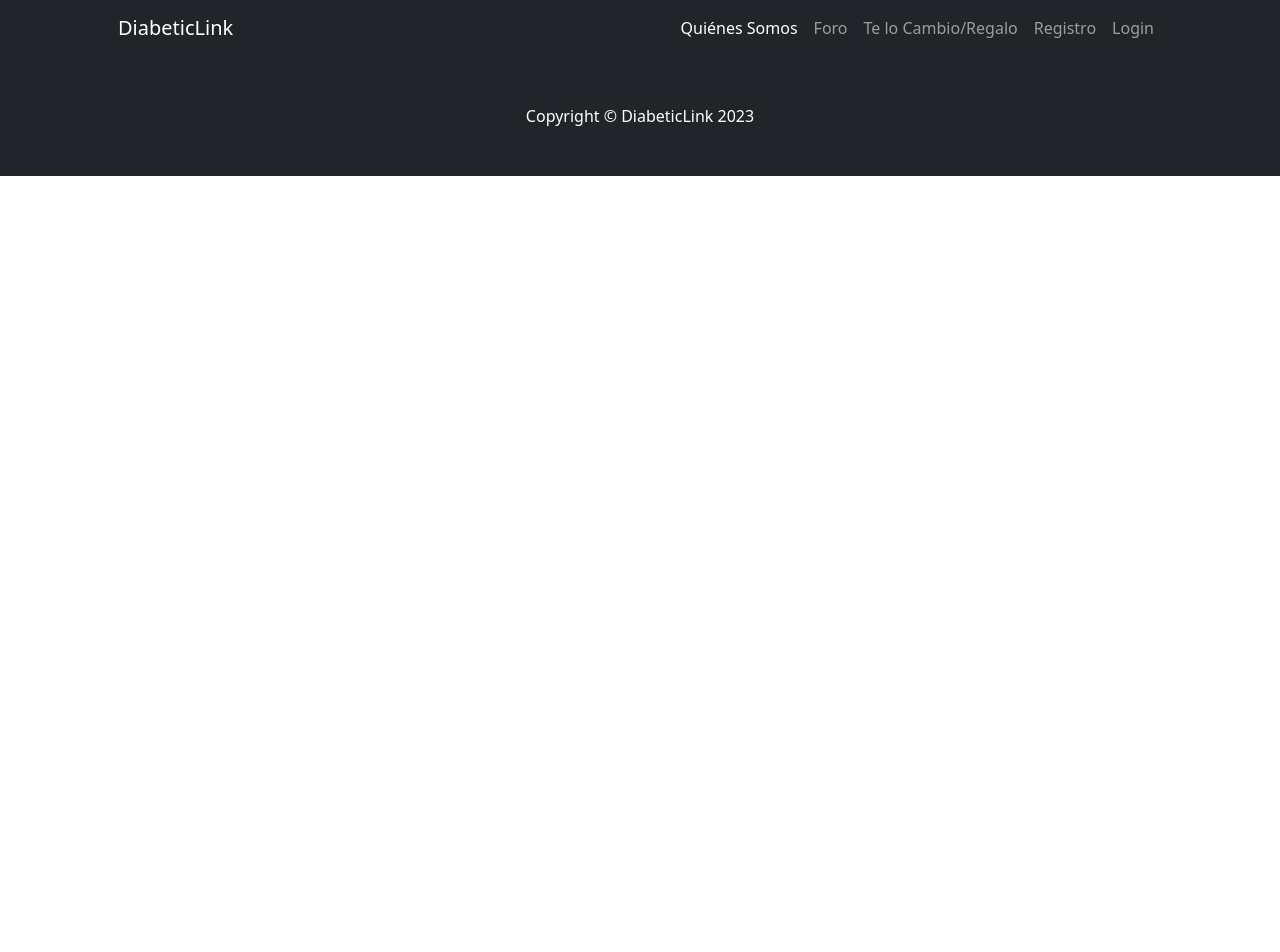
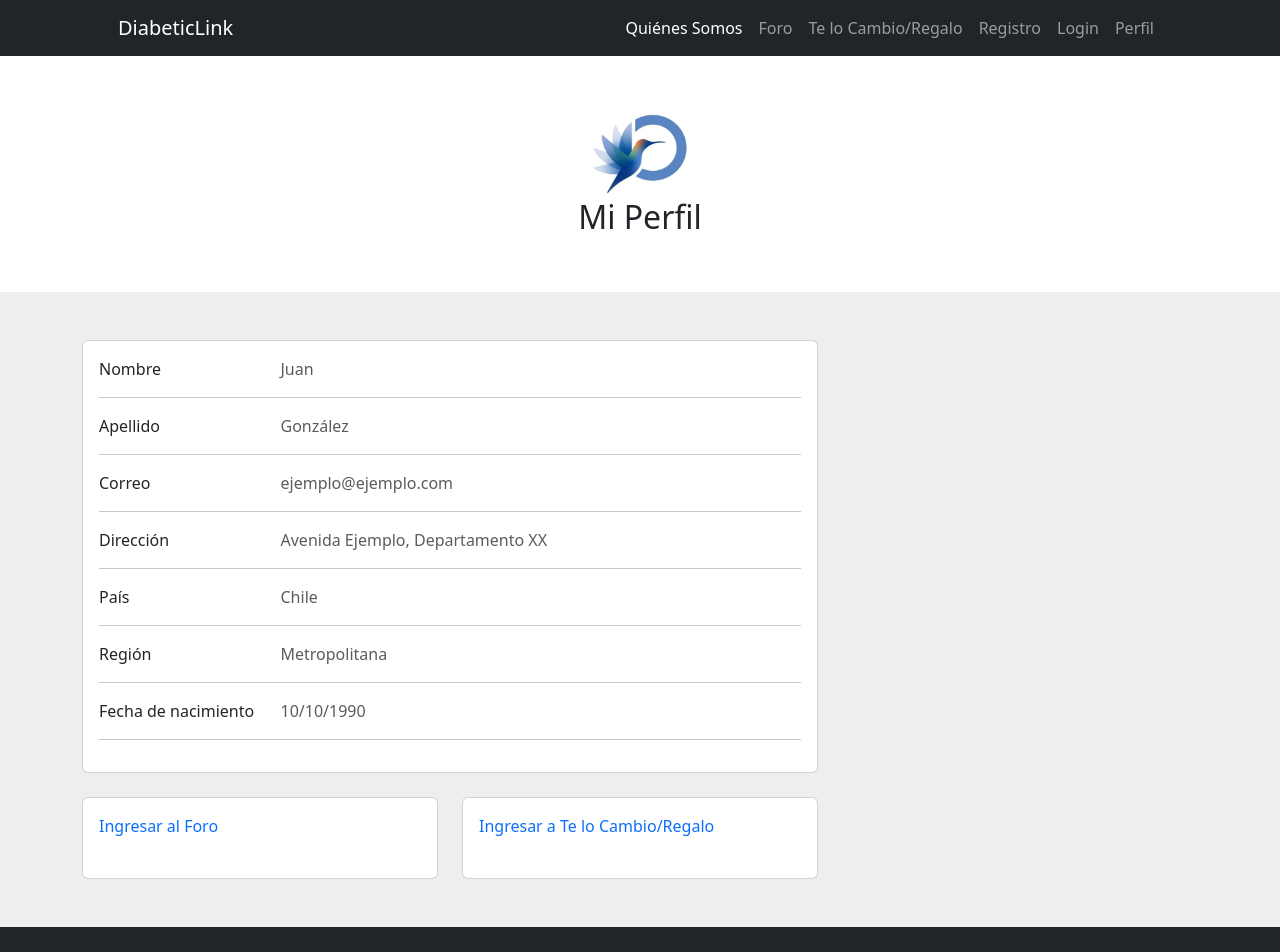
Before and after one commit to BiancaReset/FRONTEND-LUKABI, a React app: page /profile in a window 1280 px wide. Shown: the top 952 px of the page. Before the commit the page ends 800 px from the top, so only its background shows below. Built offline with nearby package versions, Linux system fonts and the light colour scheme.

Commit message:
diseño página perfil y link a perfil en navbar

```diff
--- a/src/js/App.jsx
+++ b/src/js/App.jsx
@@ -12,6 +12,7 @@ import NotFound from './pages/NotFound.jsx'
 import Noticias from './pages/Noticias.jsx'
 import QuienesSomos from './pages/QuienesSomos.jsx'
 import Registro from './pages/Registro.jsx'
+import Profile from './pages/Profile.jsx'
 import NavBar from './component/NavBar.jsx'
 import Footer from './component/Footer.jsx'
 import { ForoComent } from './component/ForoComent.jsx'
@@ -36,6 +37,9 @@ const App = () => {
                     <Route path="/noticias" element={<Noticias />} />
                     <Route path="/quienessomos" element={<QuienesSomos />} />
                     <Route path="/registro" element={<Registro />} />
+                    <Route path="/profile" element={<Profile />} />
+
+
                 </Routes>
                 <Footer />
             </BrowserRouter>
--- a/src/js/component/NavBar.jsx
+++ b/src/js/component/NavBar.jsx
@@ -38,6 +38,9 @@ function NavBar() {
 						<li className="nav-item">
 							<Link className="nav-link" to="/login">Login</Link>
 						</li>
+						<li className="nav-item">
+							<Link className="nav-link" to="/profile">Perfil</Link>
+						</li>
 					</ul>
 				</div>
 			</div>
--- a/src/js/pages/Login.jsx
+++ b/src/js/pages/Login.jsx
@@ -17,12 +17,12 @@ const Login = () => {
 
     const handleLogin = (event) => {
         event.preventDefault();
-        console.log(values);
+        login(values);
     };
 
     const login = async (credenciales) => {
         try {
-            const response = await fetch('http://127.0.0.1:5000/api/login', {
+            const response = await fetch('http://127.0.0.1:5001/api/login', {
                 method: 'POST',
                 body: JSON.stringify(credenciales),
                 headers: {
@@ -41,7 +41,7 @@ const Login = () => {
                 setUsername("")
                 setPassword("")
 
-                localStorage.setItem("currentUser", JSON.stringify(data));
+                sessionStorage.setItem("currentUser", JSON.stringify(data));
             }
 
         } catch (error) {
--- /dev/null
+++ b/src/js/pages/Profile.jsx
@@ -0,0 +1,121 @@
+import React, { useState } from 'react';
+import logo from "../img/logo.jpeg"
+
+
+const Profile = () => {
+    return (
+        <>
+            <div className="py-5 text-center">
+                <img
+                    className="d-block mx-auto mb-1"
+                    src={logo}
+                    alt=""
+                    width={100}
+                    height={90}
+                />
+                <h2>Mi Perfil</h2>
+            </div>
+            <section style={{ backgroundColor: "#eee" }}>
+                <div className="container py-5">
+                    <div className="row">
+
+                        <div className="col-lg-8">
+                            <div className="card mb-4">
+                                <div className="card-body">
+                                    <div className="row">
+                                        <div className="col-sm-3">
+                                            <p className="mb-0">Nombre</p>
+                                        </div>
+                                        <div className="col-sm-9">
+                                            <p className="text-muted mb-0">Juan</p>
+                                        </div>
+                                    </div>
+                                    <hr />
+                                    <div className="row">
+                                        <div className="col-sm-3">
+                                            <p className="mb-0">Apellido</p>
+                                        </div>
+                                        <div className="col-sm-9">
+                                            <p className="text-muted mb-0">González</p>
+                                        </div>
+                                    </div>
+                                    <hr />
+                                    <div className="row">
+                                        <div className="col-sm-3">
+                                            <p className="mb-0">Correo</p>
+                                        </div>
+                                        <div className="col-sm-9">
+                                            <p className="text-muted mb-0">ejemplo@ejemplo.com</p>
+                                        </div>
+                                    </div>
+                                    <hr />
+                                    <div className="row">
+                                        <div className="col-sm-3">
+                                            <p className="mb-0">Dirección</p>
+                                        </div>
+                                        <div className="col-sm-9">
+                                            <p className="text-muted mb-0">Avenida Ejemplo, Departamento XX</p>
+                                        </div>
+                                    </div>
+                                    <hr />
+                                    <div className="row">
+                                        <div className="col-sm-3">
+                                            <p className="mb-0">País</p>
+                                        </div>
+                                        <div className="col-sm-9">
+                                            <p className="text-muted mb-0">Chile</p>
+                                        </div>
+                                    </div>
+                                    <hr />
+                                    <div className="row">
+                                        <div className="col-sm-3">
+                                            <p className="mb-0">Región</p>
+                                        </div>
+                                        <div className="col-sm-9">
+                                            <p className="text-muted mb-0">Metropolitana</p>
+                                        </div>
+                                    </div>
+                                    <hr />
+                                    <div className="row">
+                                        <div className="col-sm-3">
+                                            <p className="mb-0">Fecha de nacimiento</p>
+                                        </div>
+                                        <div className="col-sm-9">
+                                            <p className="text-muted mb-0">10/10/1990</p>
+                                        </div>
+                                    </div>
+                                    <hr />
+                                </div>
+                            </div>
+                            <div className="row">
+                                <div className="col-md-6">
+                                    <div className="card mb-4 mb-md-0">
+                                        <div className="card-body">
+                                            <p className="mb-4">
+                                                <span className="text-primary font-italic me-1">
+                                                    Ingresar al Foro
+                                                </span>
+                                            </p>
+                                        </div>
+                                    </div>
+                                </div>
+                                <div className="col-md-6">
+                                    <div className="card mb-4 mb-md-0">
+                                        <div className="card-body">
+                                            <p className="mb-4">
+                                                <span className="text-primary font-italic me-1">
+                                                    Ingresar a Te lo Cambio/Regalo
+                                                </span>
+                                            </p>
+                                        </div>
+                                    </div>
+                                </div>
+                            </div>
+                        </div>
+                    </div>
+                </div>
+            </section>
+        </>
+    )
+};
+export default Profile;
```
